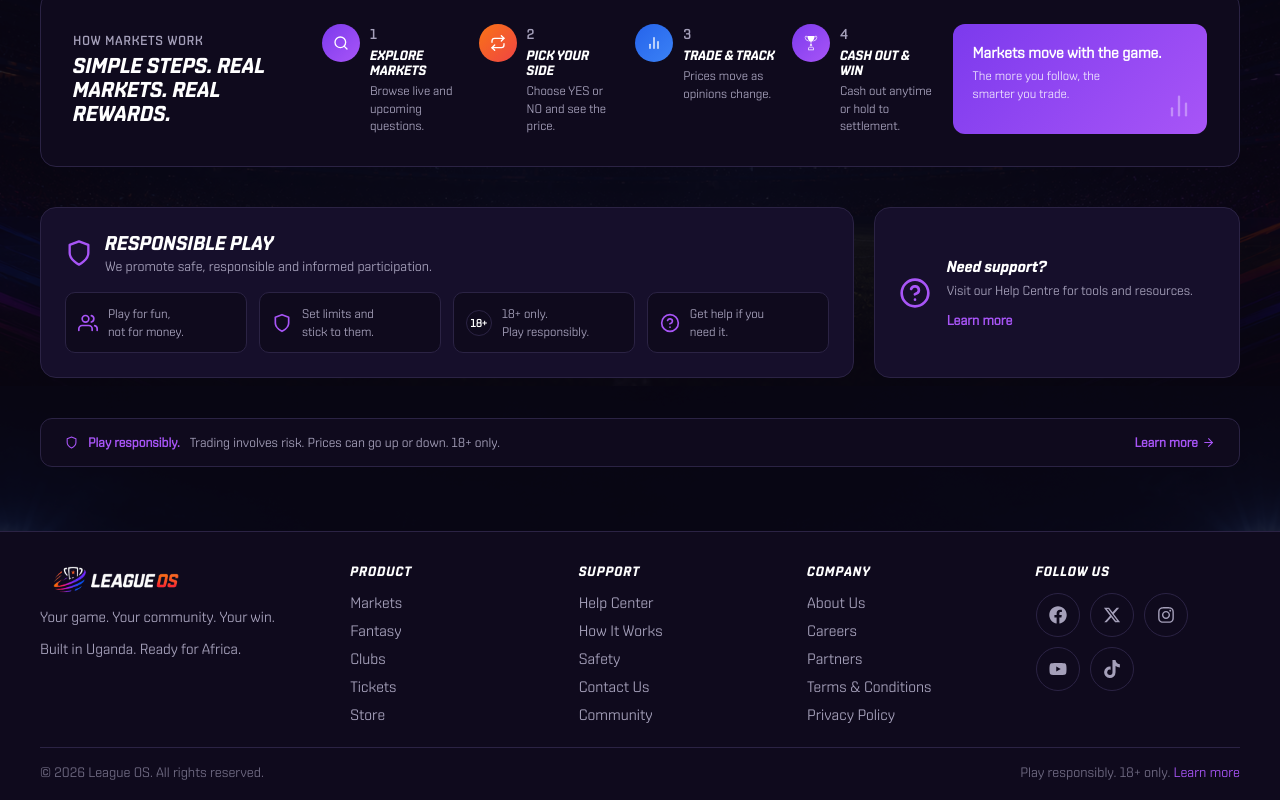
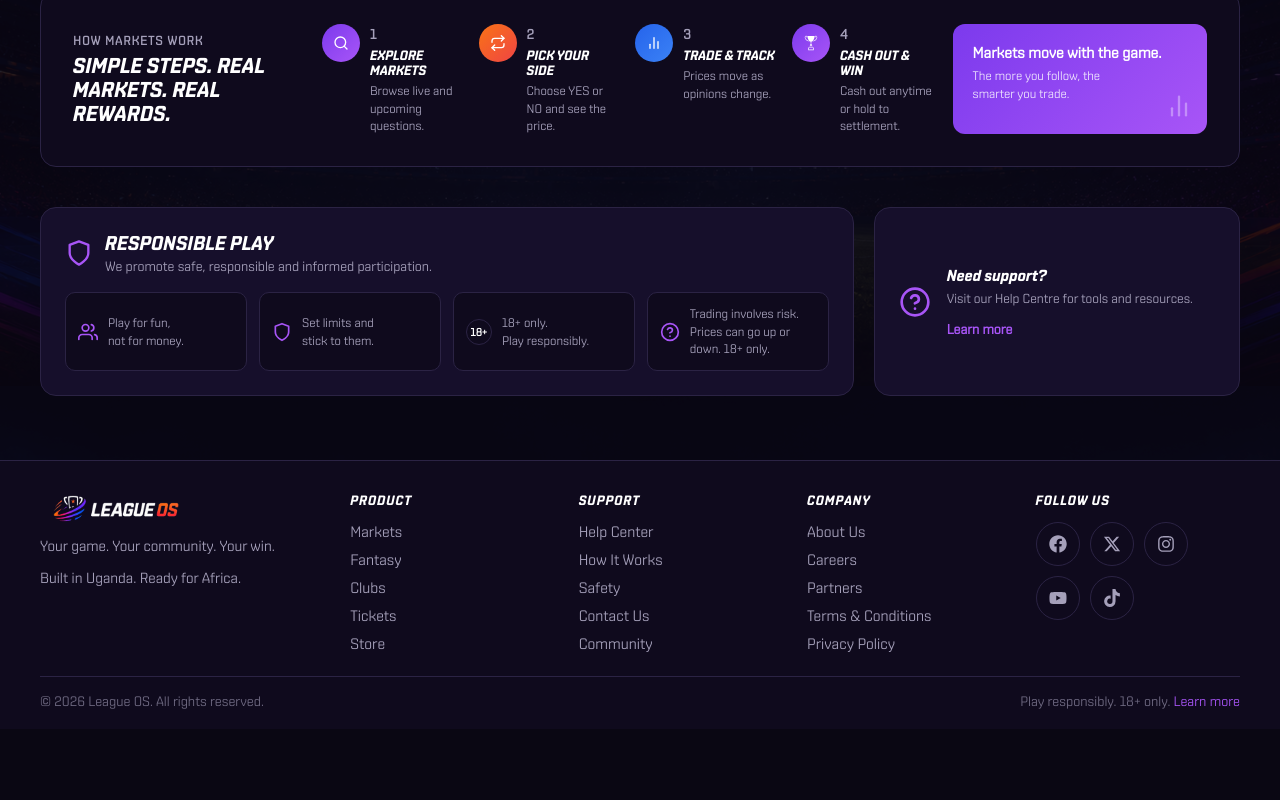
Before and after one commit to LEAGUE-OS-NEW/leagueos_frontend, a React (Vite) app: page /markets in a window 1280 px wide. Shown: the part 2087-2887 px from the top of the page. After the commit the page ends 2816 px from the top, so only its background shows below. Built offline with nearby package versions, Linux system fonts and the light colour scheme.

Commit message:
refactor: remove disclaimer bar, fold its message into the repetitive Responsible Play article

```diff
--- a/src/pages/markets/Markets.css
+++ b/src/pages/markets/Markets.css
@@ -1166,46 +1166,6 @@
   color: var(--color-accent);
 }
 
-/* Disclaimer bar */
-
-.markets-disclaimer {
-  display: flex;
-  flex-wrap: wrap;
-  align-items: center;
-  gap: 10px;
-  padding: 16px clamp(16px, 3vw, 24px);
-  border: 1px solid var(--color-border);
-  border-radius: 12px;
-  background-color: var(--color-bg-elevated);
-  color: var(--color-text-secondary);
-  font-size: 0.82rem;
-}
-
-.markets-disclaimer > svg {
-  flex-shrink: 0;
-  color: var(--color-primary-light);
-}
-
-.markets-disclaimer b {
-  color: var(--color-primary-light);
-}
-
-.markets-disclaimer a {
-  display: inline-flex;
-  align-items: center;
-  gap: 4px;
-  margin-left: auto;
-  color: var(--color-primary-light);
-  text-decoration: none;
-  font-size: 0.82rem;
-  font-weight: 700;
-  cursor: pointer;
-}
-
-.markets-disclaimer a:hover {
-  color: var(--color-accent);
-}
-
 /* Responsive */
 
 @media (max-width: 1100px) {
@@ -1291,11 +1251,6 @@
   .how-market-steps {
     grid-template-columns: 1fr;
   }
-
-  .markets-disclaimer a {
-    margin-left: 0;
-    width: 100%;
-  }
 }
 
 @media (prefers-reduced-motion: reduce) {
--- a/src/pages/markets/Markets.tsx
+++ b/src/pages/markets/Markets.tsx
@@ -687,9 +687,9 @@ function Markets() {
               <article>
                 <FiHelpCircle />
                 <p>
-                  Get help if you
+                  Trading involves risk.
                   <br />
-                  need it.
+                  Prices can go up or down. 18+ only.
                 </p>
               </article>
             </div>
@@ -704,15 +704,6 @@ function Markets() {
             </div>
           </aside>
         </section>
-
-        <section className="markets-disclaimer">
-          <FiShield aria-hidden="true" />
-          <b>Play responsibly.</b>
-          <span>Trading involves risk. Prices can go up or down. 18+ only.</span>
-          <a href="#learn-more">
-            Learn more <FiArrowRight />
-          </a>
-        </section>
       </main>
 
       <Footer />
```
